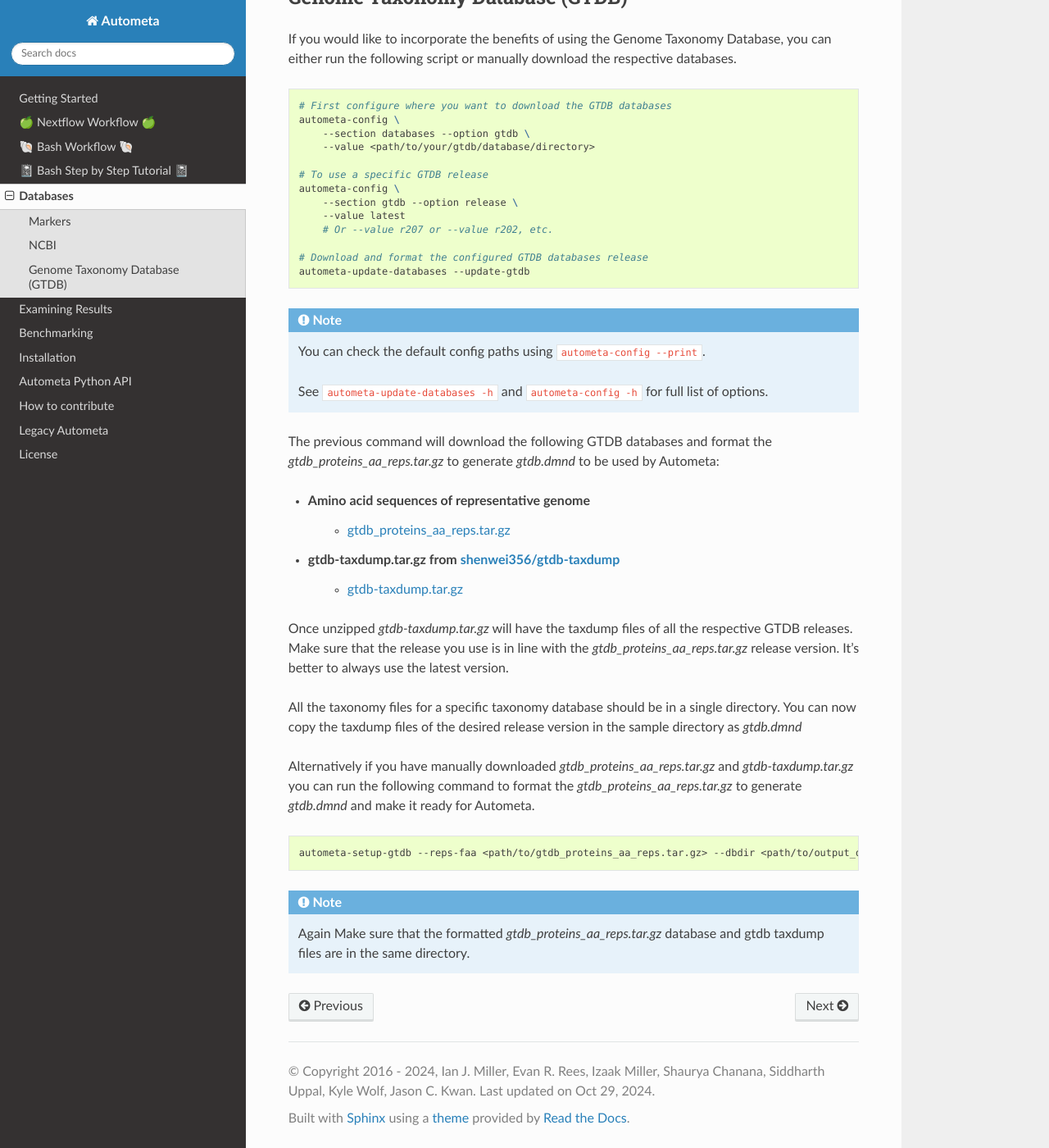
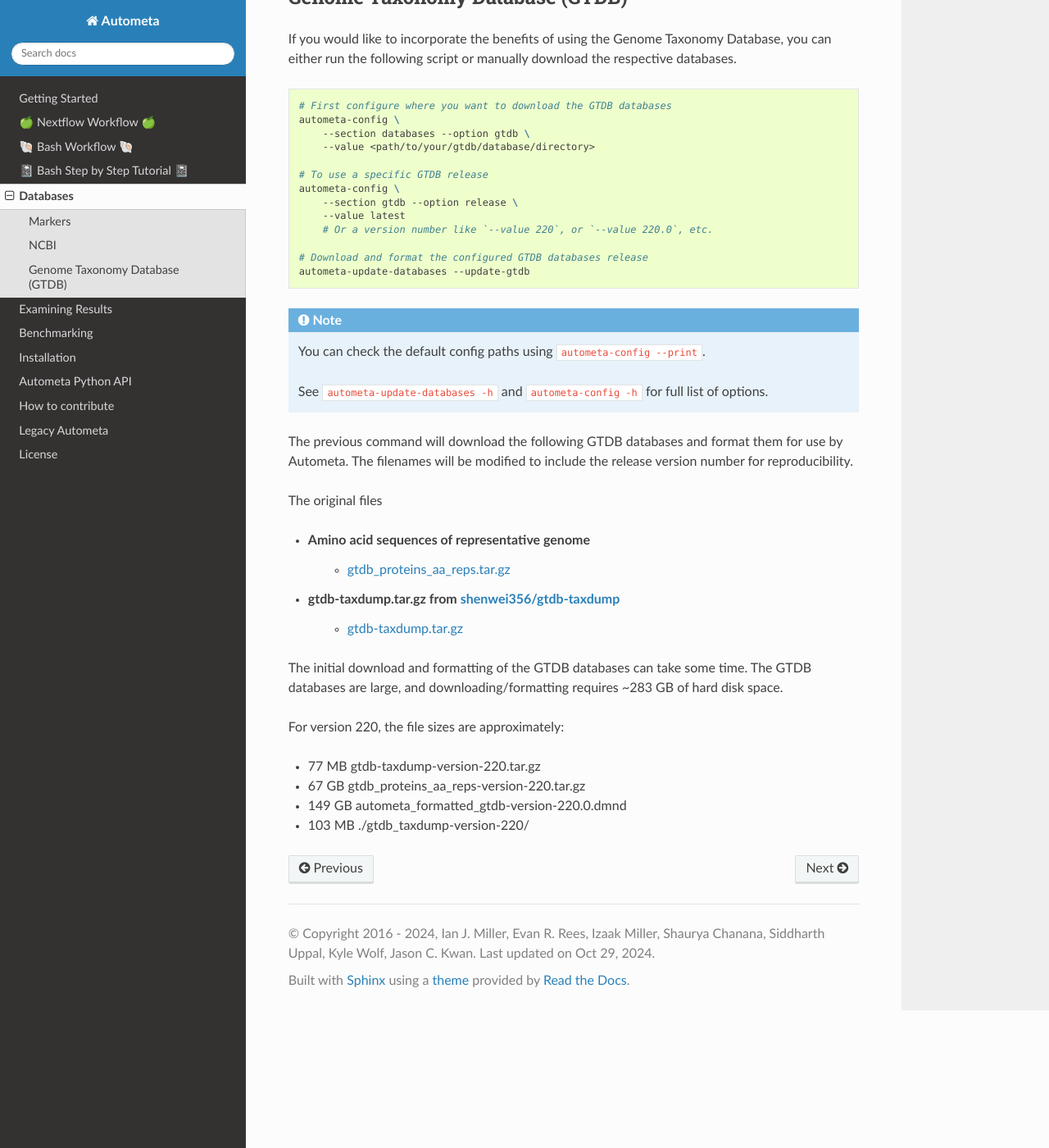
Before and after one commit to KwanLab/Autometa, a Sphinx documentation site: the page built from docs/source/databases.rst, in a window 1280 px wide and 1400 px high, scrolled down 1613 px. Shown: the whole window at 82% size. Built offline with Sphinx 7.4.7 and the Read the Docs theme 3.1.0, drawn with Linux system fonts in a browser that asks for light colours; pages that are not in the unit, such as notebooks, are missing from menus.

Commit message:
:memo: update gtdb download documentation
Removes documentation about autometa-setup-gtdb, which can be revisited later.

That pathway makes it hard to ensure reproducibility since the files, as downloaded, don't have version info. For now, for the sake of ensuring reproducibility, the only thing accepted are Autometa-downloaded files.

```diff
--- a/docs/source/databases.rst
+++ b/docs/source/databases.rst
@@ -81,7 +81,7 @@ you can either run the following script or manually download the respective data
     autometa-config \
         --section gtdb --option release \
         --value latest
-        # Or --value r207 or --value r202, etc.
+        # Or a version number like `--value 220`, or `--value 220.0`, etc.
 
     # Download and format the configured GTDB databases release
     autometa-update-databases --update-gtdb
@@ -93,7 +93,9 @@ you can either run the following script or manually download the respective data
 
     See ``autometa-update-databases -h`` and ``autometa-config -h`` for full list of options.
 
-The previous command will download the following GTDB databases and format the `gtdb_proteins_aa_reps.tar.gz` to generate `gtdb.dmnd` to be used by Autometa:
+The previous command will download the following GTDB databases and format them for use by Autometa. The filenames will be modified to include the release version number for reproducibility.
+
+The original files
 
 - Amino acid sequences of representative genome
     - `gtdb_proteins_aa_reps.tar.gz <https://data.gtdb.ecogenomic.org/releases/latest/genomic_files_reps/gtdb_proteins_aa_reps.tar.gz>`_
@@ -101,20 +103,11 @@ The previous command will download the following GTDB databases and format the `
     - `gtdb-taxdump.tar.gz <https://github.com/shenwei356/gtdb-taxdump/releases/latest/download/gtdb-taxdump.tar.gz>`_
 
 
-Once unzipped `gtdb-taxdump.tar.gz` will have the taxdump files of all the respective GTDB releases.
-Make sure that the release you use is in line with the `gtdb_proteins_aa_reps.tar.gz` release version.
-It's better to always use the latest version.
+The initial download and formatting of the GTDB databases can take some time. The GTDB databases are large, and downloading/formatting requires ~283 GB of hard disk space.
 
-All the taxonomy files for a specific taxonomy database should be in a single directory.
-You can now copy the taxdump files of the desired release version in the sample directory as `gtdb.dmnd`
+For version 220, the file sizes are approximately:
 
-Alternatively if you have manually downloaded `gtdb_proteins_aa_reps.tar.gz` and `gtdb-taxdump.tar.gz` you can run the
-following command to format the `gtdb_proteins_aa_reps.tar.gz` to generate `gtdb.dmnd` and make it ready for Autometa.
-
-.. code-block:: bash
-
-    autometa-setup-gtdb --reps-faa <path/to/gtdb_proteins_aa_reps.tar.gz> --dbdir <path/to/output_directory> --cpus 20
-
-.. note::
-
-    Again Make sure that the formatted `gtdb_proteins_aa_reps.tar.gz` database and gtdb taxdump files are in the same directory.
+- 77 MB gtdb-taxdump-version-220.tar.gz
+- 67 GB gtdb_proteins_aa_reps-version-220.tar.gz
+- 149 GB autometa_formatted_gtdb-version-220.0.dmnd
+- 103 MB ./gtdb_taxdump-version-220/
```
